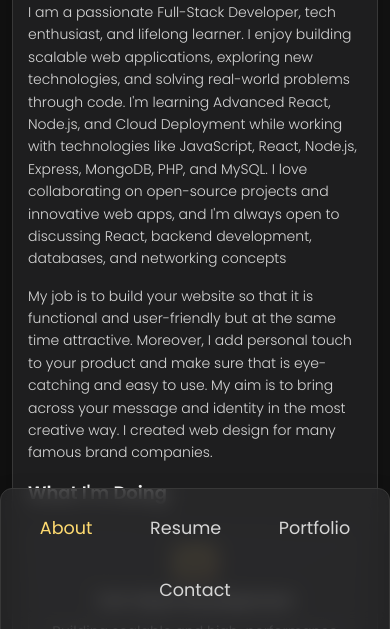
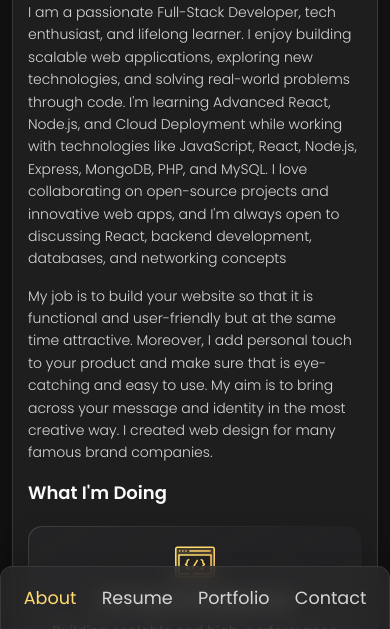
Before and after one commit to abdulmajid-1/My-Portfolio, a plain HTML site: page index.html in a window 390 px wide. Shown: the part 214-843 px from the top of the page. Drawn offline with nearby package versions, Linux system fonts and the light colour scheme.

Commit message:
navbar visibility

```diff
--- a/assets/css/style.css
+++ b/assets/css/style.css
@@ -525,7 +525,7 @@ main {
 
   .navbar-link {
     font-size: 1.1rem; /* bigger text */
-    padding: 18px 14px; /* larger tap area */
+    padding: 10px 5px; /* larger tap area */
   }
 }
 
```
